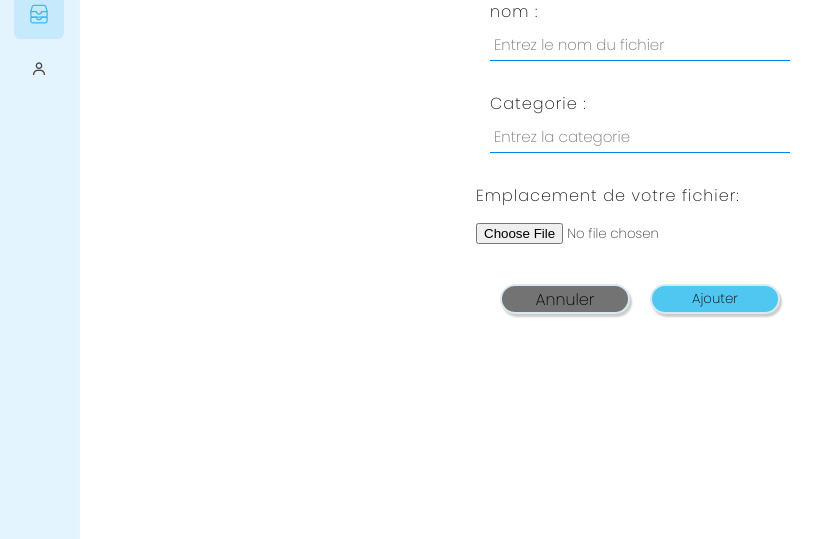
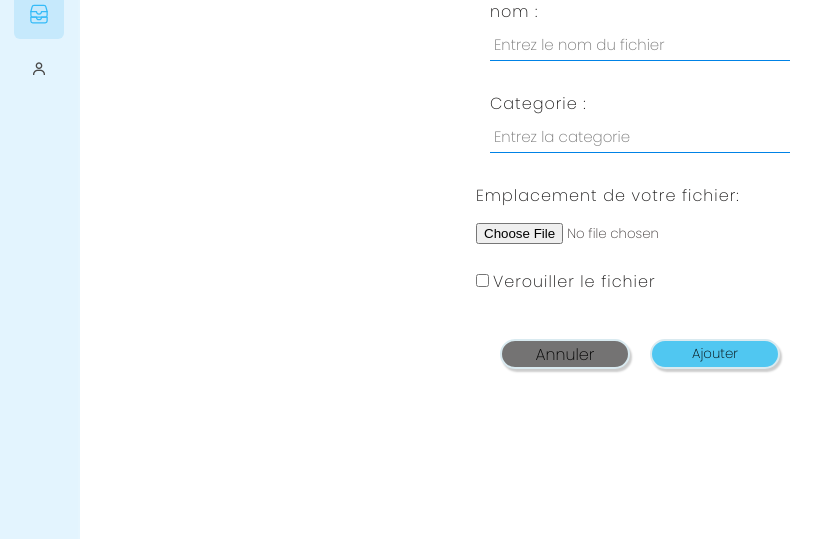
Before and after one commit to Claude127/stageX2, a Django app: page /add_file/ in a window 1280 px wide. Shown: the part 87-626 px from the top of the page, without its empty margins (0-839 px from the left). Run offline with Django 4.2, Linux system fonts and the light colour scheme; the visitor is signed in with stand-in values (Sample User, id 1); parts of the project's set-up code (start-up, migrations or seed data) failed here and were passed over.

Commit message:
fix on add_file & 404 file

```diff
--- a/labfile/static/css/add-file.css
+++ b/labfile/static/css/add-file.css
@@ -394,6 +394,17 @@ main{
     margin-top: 10px;
 }
 
+.remember
+{
+    position: relative;
+    right: 14px;
+    margin-bottom: 10px;
+    margin-top: 25px;
+    color: #949495;
+    font-weight: 400;
+    font-size: 14px;
+}
+
 .mb-3e{
     position: relative;
     right: 14px;
--- a/labfile/templates/404.html
+++ b/labfile/templates/404.html
@@ -21,7 +21,7 @@
 
         <ul class="list">
 
-      {% if user.role.name == 'ADMIN' %}
+          {% if user.role.nom == 'ADMIN' %}
               <li class="list-item" id="dash" >
                 <a href="{% url 'dashboard' %}">
                   <i class='bx bxs-dashboard'></i>
--- a/labfile/templates/admin/add_file.html
+++ b/labfile/templates/admin/add_file.html
@@ -110,6 +110,10 @@
                         <input type="file"   name="emplac" required>
                       </div>
 
+                        <div class="remember">
+                            <input type="checkbox" class="check" id="formcheck" name="lock">
+                            <label for="formcheck" class="form-label">Verouiller le fichier</label>
+                       </div>
 
                     <div class="btn-valid">
                       <a href="{% url 'file' %}" class="btn" id="annuler">Annuler</a>
--- a/labfile/views.py
+++ b/labfile/views.py
@@ -90,8 +90,9 @@ def add_file(request):
         categorie = request.POST.get('categorie')
         cat_id = Categorie.objects.get(nom=categorie)
         emplac = request.FILES.get('emplac')
+        lock = request.POST.get('lock', False) == 'on'
         user_id = request.user
-        file = Document(nom=name, categorie=cat_id, emplacement=emplac, utilisateur=user_id)
+        file = Document(nom=name, categorie=cat_id, is_lock=lock, emplacement=emplac, utilisateur=user_id)
         # sauvegarder les infos dans la bd
         file.save()
         return redirect('file')
```
Lines whose indentation alone changed are shown as unchanged.
